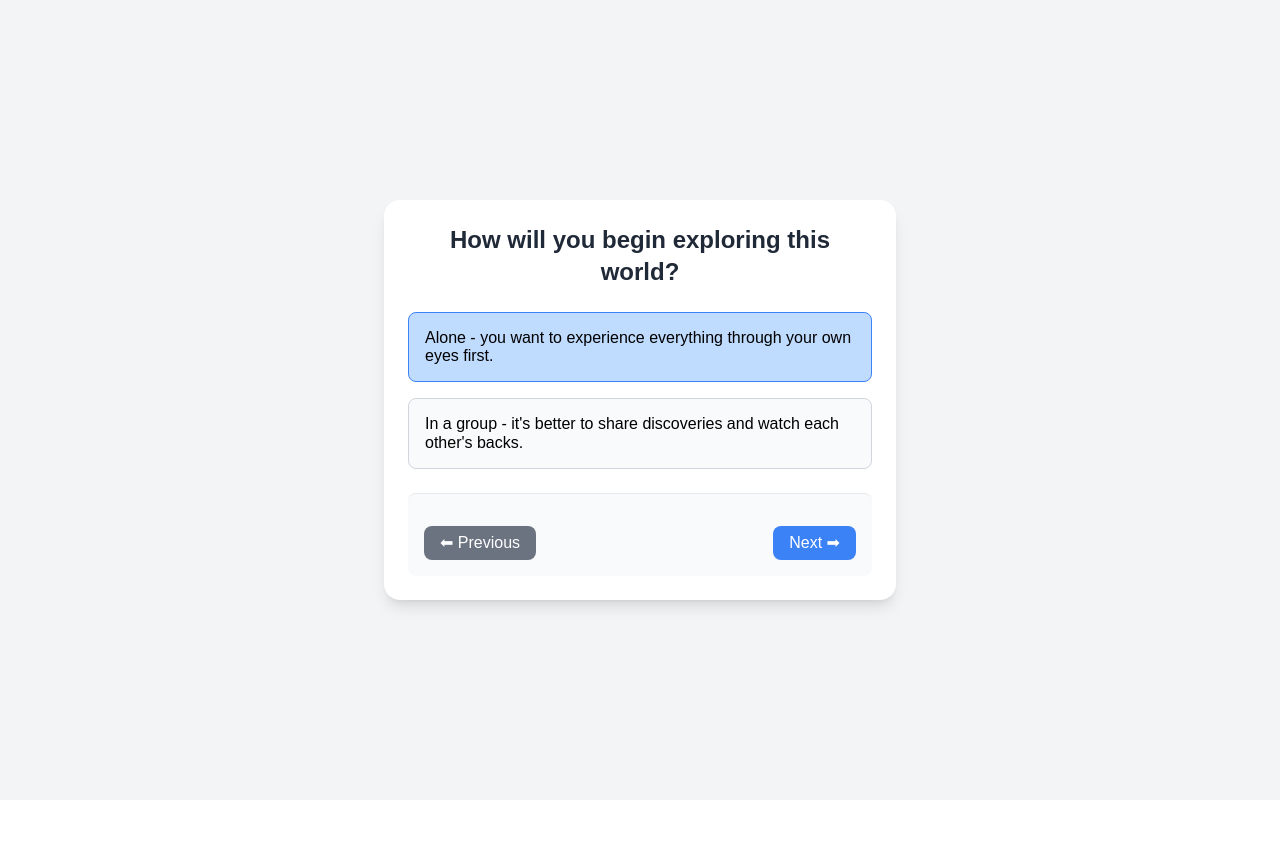
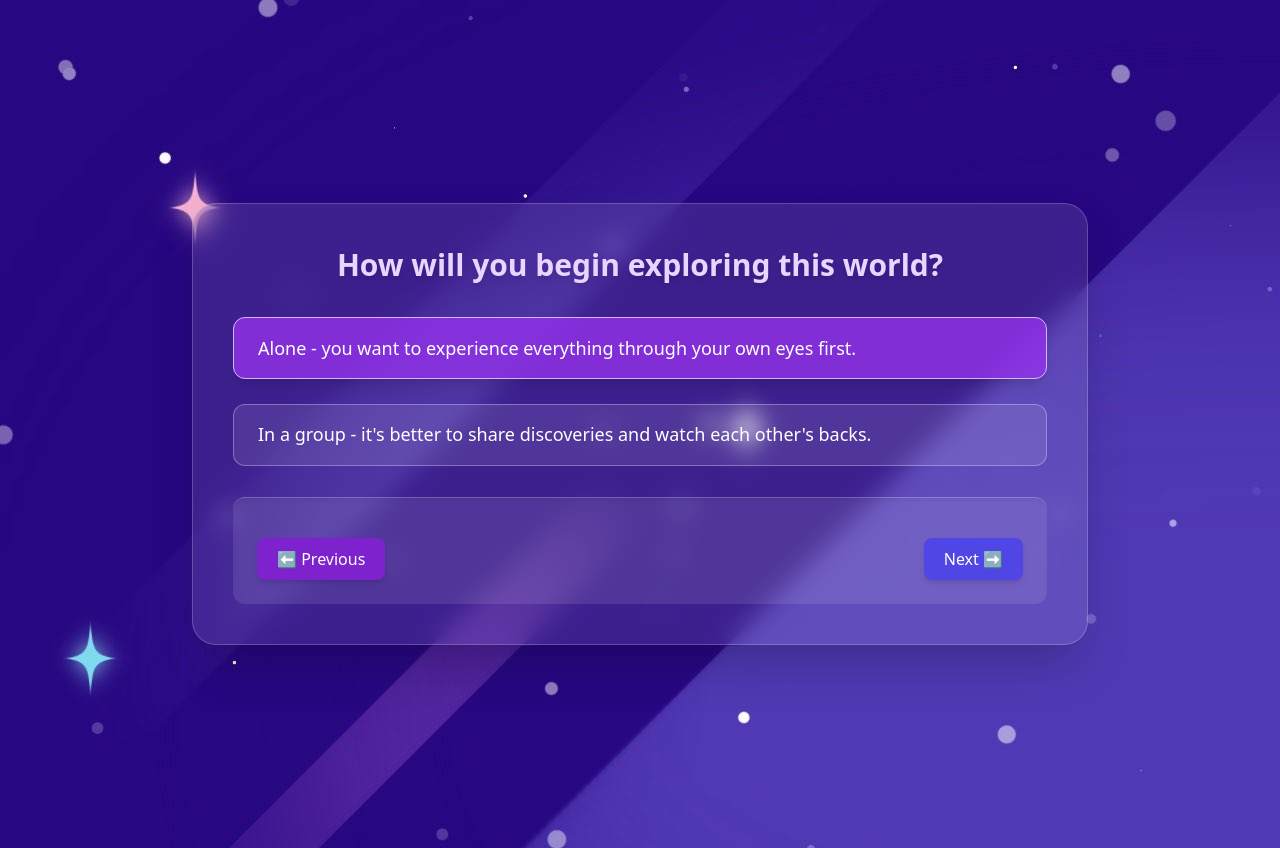
Before and after one commit to Besutodesuka/CulturalQuiz, a React (Vite) app: page /quiz in a window 1280 px wide. Both pictures are taken after a click on the button 640 px from the left and 400 px from the top of the page. Before the commit the page ends 800 px from the top, so only its background shows below. Built offline with nearby package versions, Linux system fonts and the light colour scheme; no server answers.

Commit message:
rework interaction story ui

```diff
--- a/src/pages/quiz.tsx
+++ b/src/pages/quiz.tsx
@@ -1,7 +1,7 @@
 import React, { useState, useEffect } from 'react';
 import quizData from '../quizData.json';
 import { useNavigate } from 'react-router-dom';
-
+import newBackground from '/StaticStar.jpg';
 import {Choice} from '../utils/scoreUtils';
 
 type Question = {
@@ -10,6 +10,8 @@ type Question = {
   options: Choice[]; // use the Choice type here
   name?: string; // you can set this manually or derive it elsewhere
 };
+
+const backgroundImage = `url(${newBackground})`;
 
 const Quiz: React.FC = () => {
   const [currentQuestion, setCurrentQuestion] = useState(0);
@@ -79,75 +81,51 @@ const Quiz: React.FC = () => {
     setCurrentQuestion(prevId);
   };
 
-  // Calculate score in real-time
-  // const correctAnswers = Object.keys(answers).reduce(
-  //   (total, key) =>
-  //     answers[parseInt(key)]?.value === quizData[parseInt(key)].answer
-  //       ? total + 1
-  //       : total,
-  //   0
-  // );
+//  bg-gradient-to-br from-purple-900 via-indigo-800 to-black
+  return (
+    <div className="min-h-screen flex flex-col items-center justify-center bg-gray-100 p-6 relative"
+    style={{ backgroundImage }}
+    >
+      <div className="min-h-screen p-8 flex justify-center items-center">
+        <div className="backdrop-blur-md bg-white/10 border border-white/20 shadow-2xl rounded-3xl p-10 w-full max-w-4xl text-white font-sans">
 
+          <h1 className="text-3xl font-extrabold text-center text-purple-200 mb-8 leading-snug drop-shadow-lg">
+            {question.question} <br /> <span className="text-purple-300">{question.name}</span>
+          </h1>
 
-  // Calculate progress
-  // const progress = ((correctAnswers / quizData.length) * 100).toFixed(1);
-
-  return (
-    <div className="min-h-screen flex flex-col items-center justify-center bg-gray-100 p-6 relative">
-      {/* Progress Bar on Top Right */}
-      {/* <div className="absolute top-4 right-4 bg-white shadow-md p-2 rounded-lg"> */}
-        {/* <p className="text-sm font-semibold">Correct: {correctAnswers} / {quizData.length}</p>
-        <div className="w-32 bg-gray-200 h-3 rounded-lg mt-1">
-          <div
-            className="bg-green-500 h-3 rounded-lg transition-all"
-            style={{ width: `${progress}%` }}
-          ></div>
-        </div> */}
-      {/* </div> */}
-
-      <div className="bg-white shadow-lg rounded-2xl p-6 max-w-lg w-full">
-        <h1 className="text-2xl font-bold text-gray-800 mb-6 text-center">
-          {question.question} {question.name}
-        </h1>
-        <div className="space-y-4">
+          <div className="space-y-6">
             {shuffledOptions.map((option) => (
               <button
                 key={option.value}
                 onClick={() => handleAnswer(option)}
-              className={`p-4 w-full text-left border rounded-lg transition-all duration-300
-             ${answers[currentQuestion]?.value === option.value
-                  ? 'bg-blue-200 border-blue-500' // Selected = blue
-                  : 'bg-gray-50 hover:bg-gray-200 border-gray-300' // Unselected = gray + hover
+                className={`w-full text-left text-lg font-medium px-6 py-4 rounded-xl transition-all duration-300
+                  ${
+                    answers[currentQuestion]?.value === option.value
+                      ? 'bg-purple-600/80 border border-purple-300 shadow-lg'
+                      : 'bg-white/10 hover:bg-white/20 border border-white/30'
                   }`}
               >
                 {option.value}
               </button>
             ))}
-
           </div>
 
           {answers[currentQuestion] && (
-          <div className="mt-6 p-4 border-t bg-gray-50 rounded-lg">
-            {/* {answers[currentQuestion]?.value === question.answer ? (
-              <p className="text-green-600 font-medium">✅ Correct! {question.reason}</p>
-            ) : (
-              <p className="text-red-600 font-medium">
-                ❌ Incorrect. The correct answer is: <strong>{question.answer}</strong>. {question.reason}
-              </p>
-            )} */}
-
-
-            <div className="mt-4 flex justify-between">
+            <div className="mt-8 p-6 bg-white/10 border-t border-white/20 rounded-xl shadow-inner">
+              <div className="flex justify-between items-center mt-4">
                 <button
                   onClick={prevQuestion}
-                className="px-4 py-2 bg-gray-500 text-white rounded-lg hover:bg-gray-600 transition"
+                  className="px-5 py-3 bg-purple-700 text-white rounded-lg hover:bg-purple-600 transition shadow-md"
                 >
                   ⬅ Previous
                 </button>
                 <button
                   onClick={nextQuestion}
-                disabled={!answers[currentQuestion]} // Prevent moving forward until an answer is selected
-                className={`px-4 py-2 rounded-lg transition ${answers[currentQuestion] ? 'bg-blue-500 text-white hover:bg-blue-600' : 'bg-gray-300 text-gray-600 cursor-not-allowed'
+                  disabled={!answers[currentQuestion]}
+                  className={`px-5 py-3 rounded-lg transition shadow-md ${
+                    answers[currentQuestion]
+                      ? 'bg-indigo-600 text-white hover:bg-indigo-500'
+                      : 'bg-gray-400 text-gray-200 cursor-not-allowed'
                   }`}
                 >
                   Next ➡
@@ -157,6 +135,7 @@ const Quiz: React.FC = () => {
           )}
         </div>
       </div>
+    </div>
   );
 };
 
```
Lines whose indentation alone changed are shown as unchanged.
